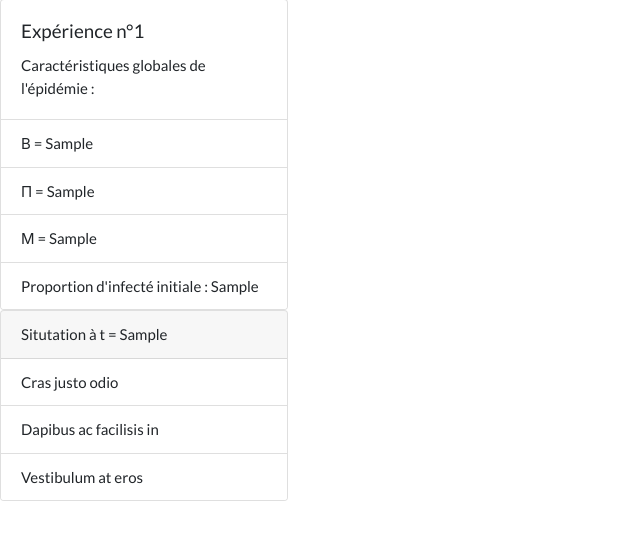
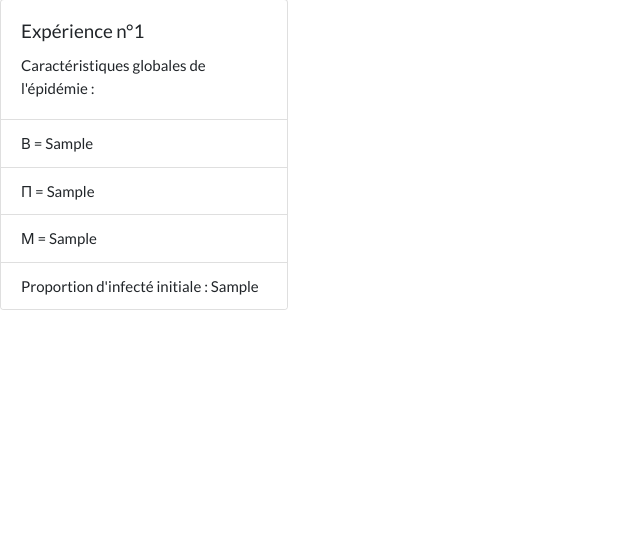
Before and after one commit to Hagarde/ExperiSite, a Symfony app: template templates/sir/detailexp.html.twig in a window 1280 px wide. Shown: the part 72-612 px from the top of the page, without its empty margins (0-640 px from the left). Run offline with Twig, Linux system fonts and the light colour scheme; the template is opened without the code that fills it: most values are stand-ins (such as "Sample title", 1, 10 or a date in 2020); some libraries are stand-ins or nearby versions.

Commit message:
presentation

```diff
--- a/public/data.txt
+++ b/public/data.txt
@@ -1 +1 @@
-echo 9435.458105510952 9435.45420556387 9435.450370787335 9435.445678143808 336.4146074120195 336.9745517462202 336.9954418814704 337.06680043755665 0.8048724945780673 0.24920126855204033 0.22966427479021062 0.16250930553681706 0.0 0.0 0.0 0.0 0.0 0.0 0.0 0.0
+echo 9490.727451351304 9490.727445116348 9490.728509163459 9490.727690959504 476.7161941915198 476.7170357022656 476.5606436264073 476.68064601632545 0.0057991932925563205 0.005143100056036858 0.1601446633352417 0.04181193121132923 0.0 0.0 0.0 0.0 0.0 0.0 0.0 0.0
--- a/templates/sir/detailexp.html.twig
+++ b/templates/sir/detailexp.html.twig
@@ -21,17 +21,7 @@
             </ul>
 </div>
 
-{% for instant in  data_exp %}
-    <div class="card" style="width: 18rem;">
-        <div class="card-header">
-                Situtation à t = {{instant.T}}
-        </div>
-        <ul class="list-group list-group-flush">
-                <li class="list-group-item">Cras justo odio</li>
-                <li class="list-group-item">Dapibus ac facilisis in</li>
-                <li class="list-group-item">Vestibulum at eros</li>
-        </ul>
-    </div>
-{% endfor %}
+
+
 
 {% endblock %}
--- a/templates/sir/exp.html.twig
+++ b/templates/sir/exp.html.twig
@@ -1,6 +1,7 @@
 {% extends 'base.html.twig' %}
 
 {% block title %}Hello ExpController!{% endblock %}
+
 
 {% block body %}
 <style>
--- a/templates/sir/result.html.twig
+++ b/templates/sir/result.html.twig
@@ -1,4 +1,5 @@
 {% extends 'base.html.twig' %}
+
 
 {% block title %}Résultat des expériences {% endblock %}
 
@@ -10,6 +11,9 @@
 <h1>
 Voilà les expériences qui ont été faites et leur résumé :
 </h1>
+
+<div class="card-group"style="flex-wrap:wrap;justify-content:space-evenly">
+
     {% for exp in resume %}
 
         <div class="card" style="width: 18rem;">
@@ -28,5 +32,6 @@ Voilà les expériences qui ont été faites et leur résumé :
                 <a href='/result/{{exp.id}}' class="card-link">Plus de détails ...</a>
             </div>
         </div>
+</div>
     {% endfor %}
 {% endblock %}
```
Also changed, not shown: src/Controller/SIRController.php (+4 -6 lines), templates/sir/exp_python.html.twig (+5 -2 lines).
